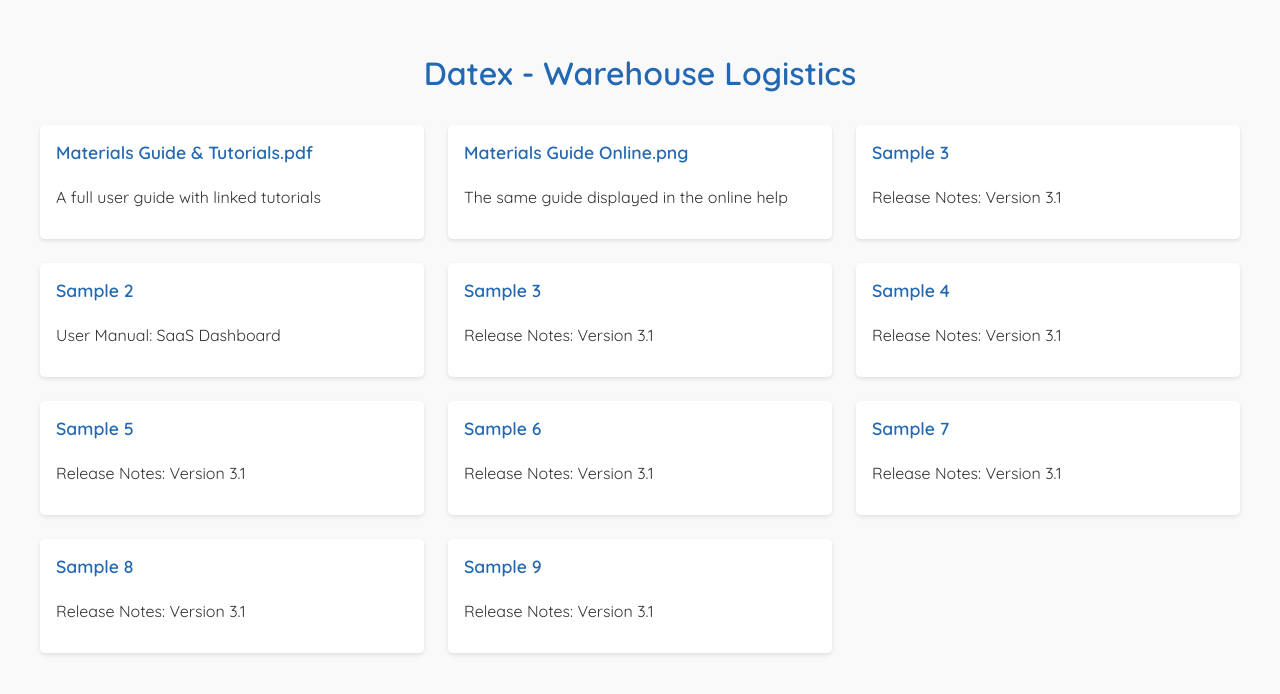
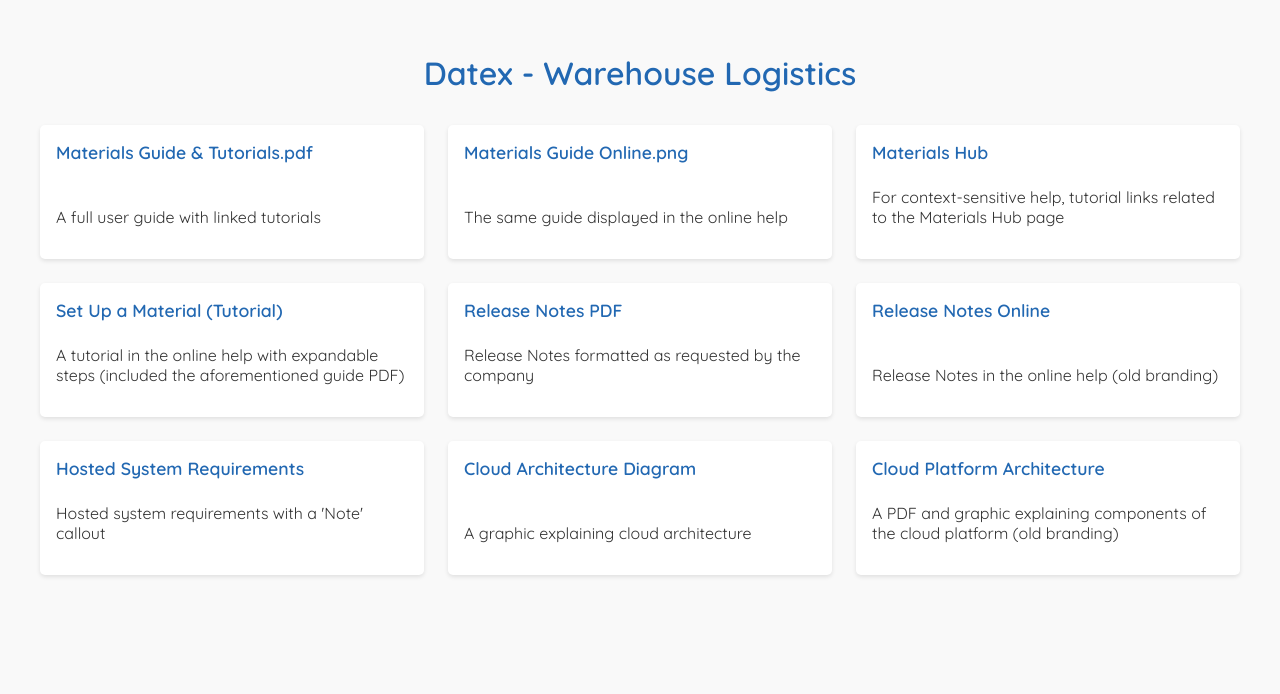
Before and after one commit to Daisy-Docs/Portfolio, a Jekyll site: the page Datex.html, which Jekyll copies as it is, in a window 1280 px wide. Shown: the top 694 px of the page. Built offline with Jekyll 4.4.1, drawn with Linux system fonts in a browser that asks for light colours.

Commit message:
Update Datex.html

```diff
--- a/Datex.html
+++ b/Datex.html
@@ -87,38 +87,30 @@
       <p>The same guide displayed in the online help</p>
     </div>
     <div class="sample">
-      <h2><a href="assets/Documentation/Datex/Materials%20Guide%20Tutorials.pdf">Sample 3</a></h2>
-      <p>Release Notes: Version 3.1</p>
+      <h2><a href="assets/Documentation/Datex/Materials%20Hub.png">Materials Hub</a></h2>
+      <p>For context-sensitive help, tutorial links related to the Materials Hub page</p>
     </div>
     <div class="sample">
-      <h2><a href="assets/Documentation/Datex/Materials%20Guide%20%26%20Tutorials.pdf">Sample 2</a></h2>
-      <p>User Manual: SaaS Dashboard</p>
+      <h2><a href="assets/Documentation/Datex/Set%20Up%20a%20Material%20(Tutorial).png">Set Up a Material (Tutorial)</a></h2>
+      <p>A tutorial in the online help with expandable steps (included the aforementioned guide PDF)</p>
     </div>
     <div class="sample">
-      <h2><a href="assets/Documentation/Datex/Materials%20Guide%20%26%20Tutorials.pdf">Sample 3</a></h2>
-      <p>Release Notes: Version 3.1</p>
+      <h2><a href="assets/Documentation/Datex/Release%20Notes%20v25.04.pdf">Release Notes PDF</a></h2>
+      <p>Release Notes formatted as requested by the company</p>
+    </div>
+        <div class="sample">
+      <h2><a href="assets/Documentation/Datex/Old Branding/Release%20Notes%20v23.12.15.png">Release Notes Online</a></h2>
+      <p>Release Notes in the online help (old branding)</p>
     </div>
     <div class="sample">
-      <h2><a href="assets/Documentation/Datex/Materials%20Guide%20%26%20Tutorials.pdf">Sample 4</a></h2>
-      <p>Release Notes: Version 3.1</p>
+      <h2><a href="assets/Documentation/Datex/Hosted%20System%20Requirements%20-%202025.pdf">Hosted System Requirements</a></h2>
+      <p>Hosted system requirements with a 'Note' callout</p>
     </div>
     <div class="sample">
-      <h2><a href="assets/Documentation/Datex/Materials%20Guide%20%26%20Tutorials.pdf">Sample 5</a></h2>
-      <p>Release Notes: Version 3.1</p>
+      <h2><a href="assets/Documentation/Datex/Old Branding/Cloud%20Architecture%20Diagram.png">Cloud Architecture Diagram</a></h2>
+      <p>A graphic explaining cloud architecture</p>
     </div>
     <div class="sample">
-      <h2><a href="assets/Documentation/Datex/Materials%20Guide%20%26%20Tutorials.pdf">Sample 6</a></h2>
-      <p>Release Notes: Version 3.1</p>
+      <h2><a href="assets/Documentation/Datex//Old Branding/Cloud%20Platform%20ARchitecture%202024.pdf">Cloud Platform Architecture</a></h2>
+      <p>A PDF and graphic explaining components of the cloud platform (old branding)</p>
     </div>
-    <div class="sample">
-      <h2><a href="assets/Documentation/Datex/Materials%20Guide%20%26%20Tutorials.pdf">Sample 7</a></h2>
-      <p>Release Notes: Version 3.1</p>
-    </div>
-    <div class="sample">
-      <h2><a href="assets/Documentation/Datex/Materials%20Guide%20%26%20Tutorials.pdf">Sample 8</a></h2>
-      <p>Release Notes: Version 3.1</p>
-    </div>
-    <div class="sample">
-      <h2><a href="assets/Documentation/Datex/Materials%20Guide%20%26%20Tutorials.pdf">Sample 9</a></h2>
-      <p>Release Notes: Version 3.1</p>
-    </div>
```
